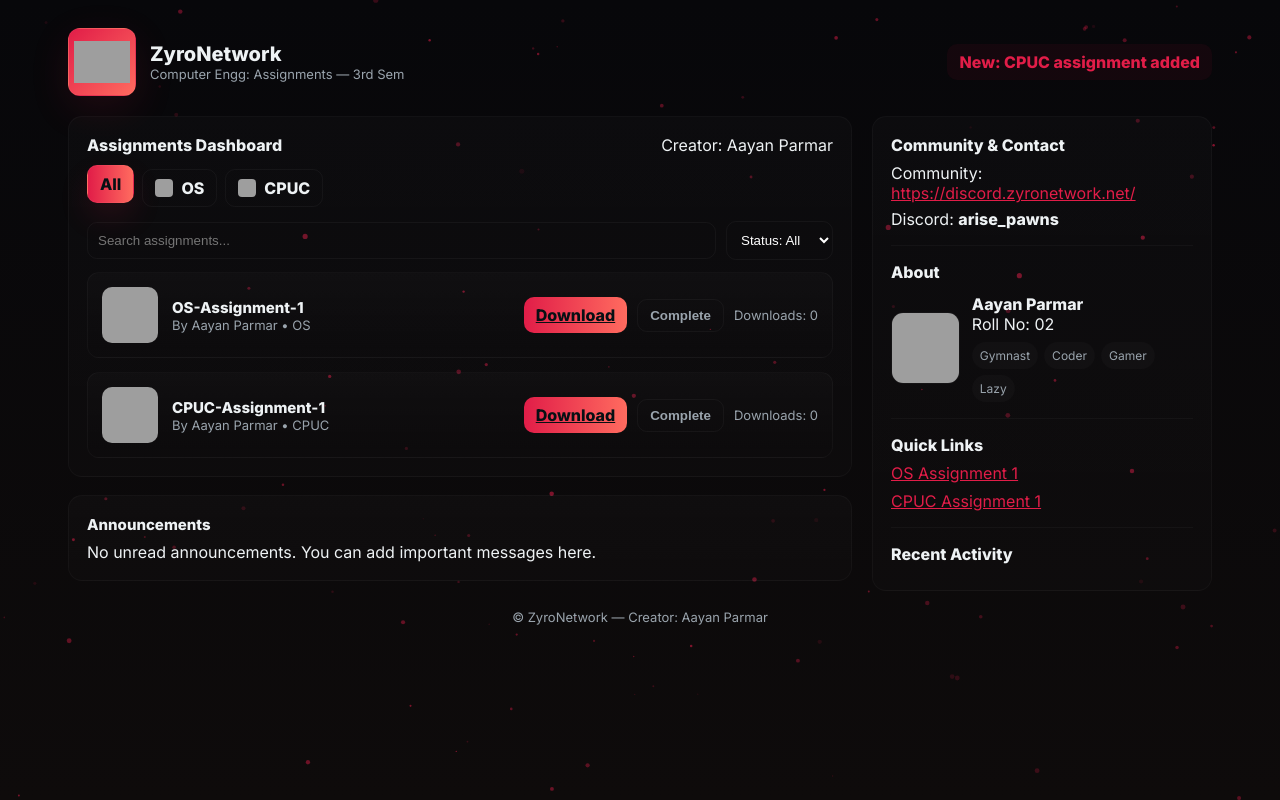
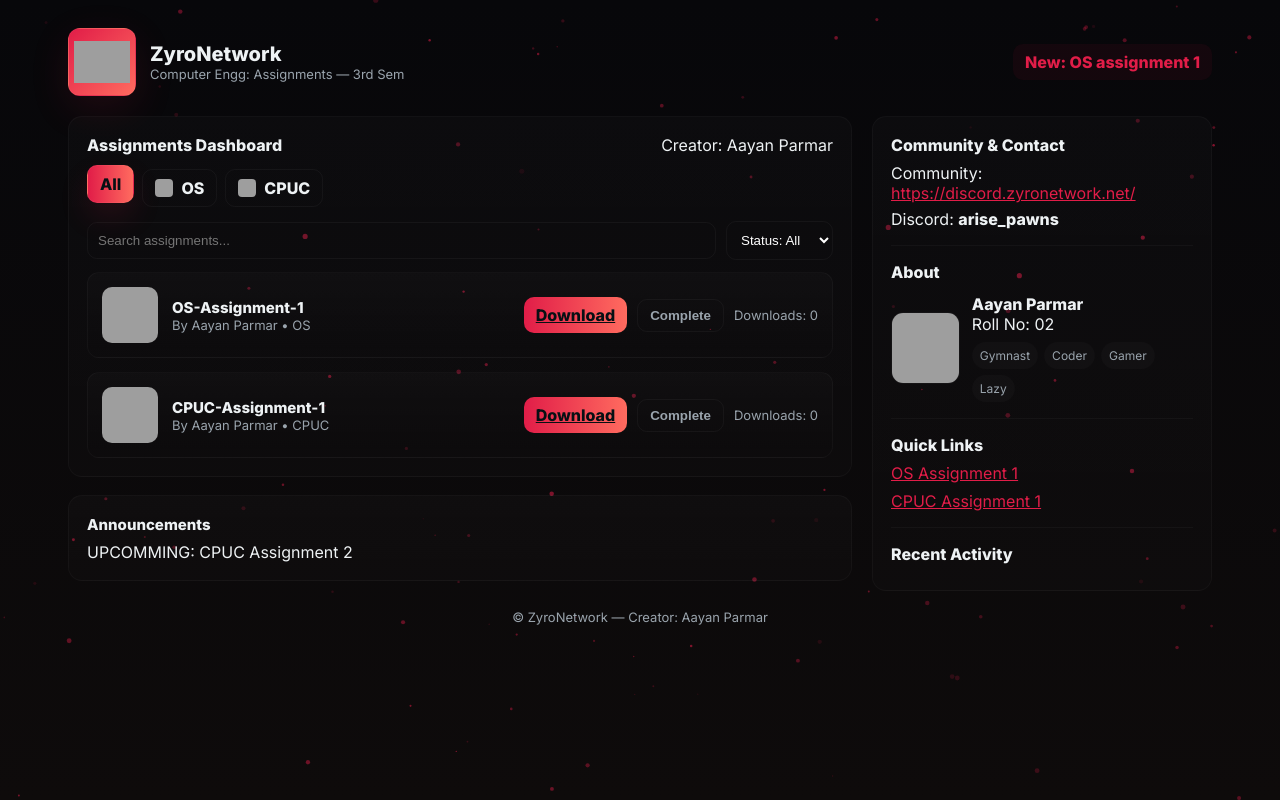
Before and after one commit to AustinKarasu/AayanPortfilio, a plain HTML site: page index.html in a window 1280 px wide. Drawn offline with Linux system fonts and the light colour scheme; grey boxes are pictures that could not be loaded.

Commit message:
Update index.html

```diff
--- a/index.html
+++ b/index.html
@@ -76,7 +76,7 @@
           <div class="subtitle" id="typing">Computer Engg: Assignments — 3rd Sem</div>
         </div>
       </div>
-      <div class="announce">New: CPUC assignment added</div>
+      <div class="announce">New: OS assignment 1</div>
     </header>
 
     <div class="grid">
@@ -105,7 +105,7 @@
 
         <div class="card">
           <strong style="font-size:15px">Announcements</strong>
-          <div class="small" style="margin-top:8px">No unread announcements. You can add important messages here.</div>
+          <div class="small" style="margin-top:8px">UPCOMMING: CPUC Assignment 2</div>
         </div>
       </section>
 
```
